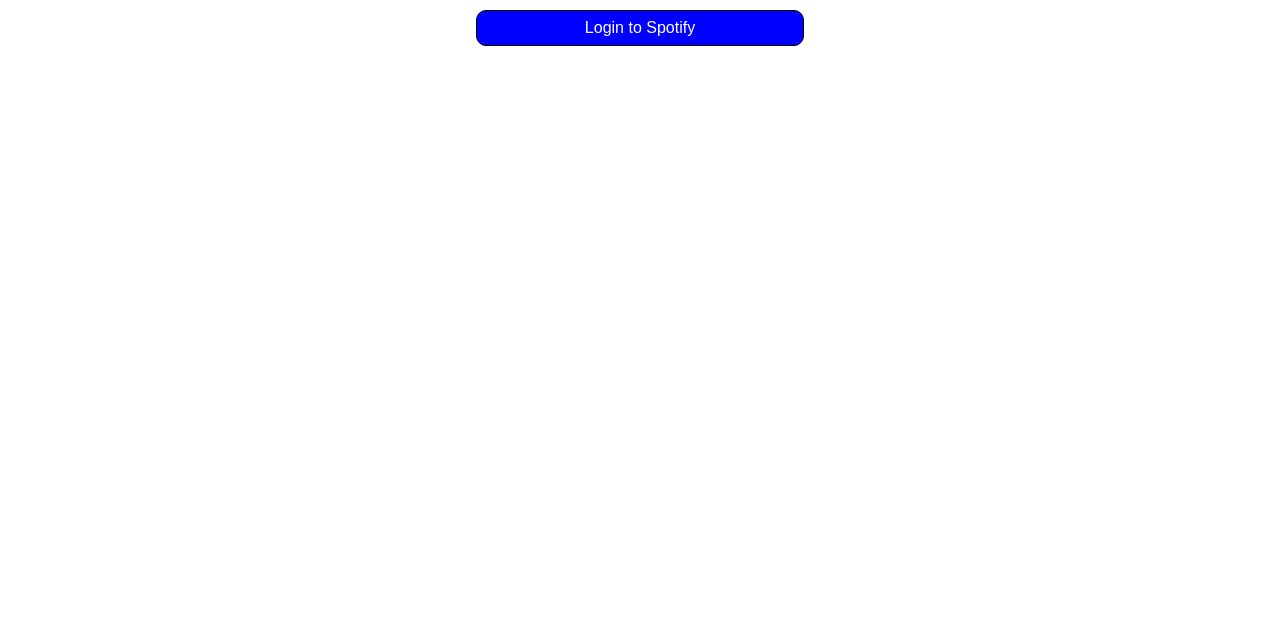
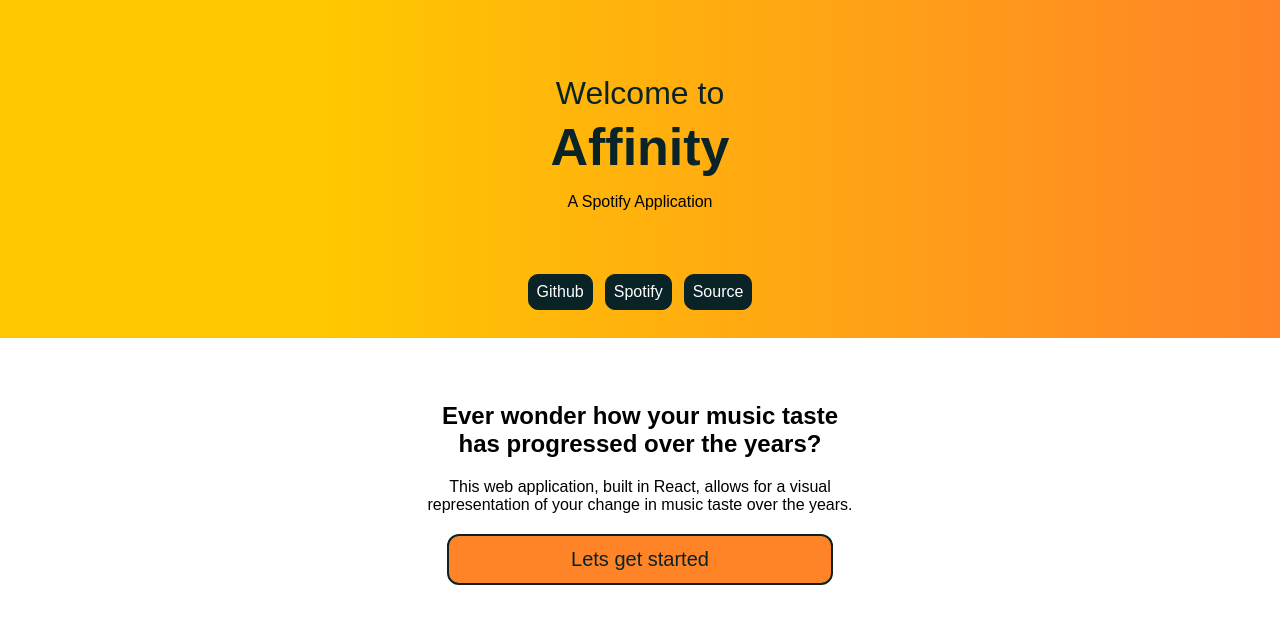
Before and after one commit to dkutin/affinity, a React (Create React App) app: page / in a window 1280 px wide. Shown: the top 624 px of the page. Built offline with nearby package versions, Linux system fonts and the light colour scheme; what spotify-web-api-js would draw is missing.

Commit message:
Add formatting, css and header

```diff
--- a/src/App.css
+++ b/src/App.css
@@ -1,51 +1,83 @@
+h1 {
+  font-size: 52px;
+  margin: 5px;
+  color: #092327;
+}
+
+ul {
+  list-style-type: none;
+  padding-inline-start: 0;
+}
+
+li {
+  display: inline-block;
+}
+
+li + li {
+  padding-left: 12px;
+}
 .App {
   text-align: center;
 }
 
-.App-logo {
-  animation: App-logo-spin infinite 20s linear;
-  height: 80px;
+.header {
+  padding: 12px;
+  background: rgb(255,200,0);
+  background: linear-gradient(90deg, rgba(255,200,0,1) 25%, rgba(255,132,39,1) 100%);
+  min-height: 300px;
 }
 
-.App-header {
-  background-color: #222;
-  height: 150px;
-  padding: 20px;
-  color: white;
+.button {
+  margin: auto;
+  padding: 8px;
+  border: 1px solid #092327;
+  border-radius: 10px;
+  background-color: #092327;
+  transition: 0.3s;
 }
 
-.App-title {
-  font-size: 1.5em;
+.button:hover {
+  background-color: #FFFFFF;
+  color: #092327;
 }
 
-.App-intro {
-  font-size: large;
-}
-
-@keyframes App-logo-spin {
-  from { transform: rotate(0deg); }
-  to { transform: rotate(360deg); }
-}
-
-div, button {
-  margin: 10px;
-}
-
-.spotify-login {
-  margin: auto;
-  padding: 8px;
-  border: 1px solid black;
-  border-radius: 10px;
-  background-color: blue;
-  width: 25%;
-}
-
-a > .spotify-login {
-  text-decoration: none;
+a > .button {
   color: #fff;
 }
 
+a {
+  text-decoration: none !important;
+}
 .track-display {
   margin: 100px auto;
   padding: 20px auto;
 }
+
+.feature {
+  margin: 5% auto;
+}
+
+.feature span {
+  font-size: 32px;
+  color: #092327;
+}
+
+.login {
+  width: 33.33%;
+  margin: 5% auto;
+}
+
+.home-button {
+  background-color: #FF8427;
+  padding: 12px;
+  border-radius: 12px;
+  border: 2px solid #092327;
+  font-size: 20px;
+  margin: 20px;
+  color: #092327;
+  transition: 0.3s;
+}
+
+.home-button:hover {
+  background-color: #FFC800;
+}
--- a/src/App.js
+++ b/src/App.js
@@ -1,10 +1,13 @@
 import React, { Component } from 'react';
-import './App.css';
-import TrackData from './components/TrackData';
+import Chart from './components/Chart';
 import Login from './components/Login';
+import Header from './components/Header';
+// import Footer from './components/Footer';
+import SpotifyWebApi from 'spotify-web-api-js';
 
 
-import SpotifyWebApi from 'spotify-web-api-js';
+import './App.css';
+
 const spotifyApi = new SpotifyWebApi();
 
 class App extends Component {
@@ -59,7 +62,7 @@
     let state;
     if (this.state.loggedIn) {
       (this.state.items && this.state.audio_features) ?
-        state = <TrackData tracks={this.state.items} features={this.state.audio_features}/> :
+        state = <Chart tracks={this.state.items} features={this.state.audio_features}/> :
         this.getUserTracks();
     } else {
       state = <Login />
@@ -67,7 +70,9 @@
 
     return (
       <div className="App">
+        <Header />
         {state}
+        {/* <Footer />  */}
       </div>
     );
   }
--- a/src/components/TrackData.js
+++ b/src/components/Chart.js
@@ -4,7 +4,7 @@
 // var CanvasJS = CanvasJSReact.CanvasJS;
 var CanvasJSChart = CanvasJSReact.CanvasJSChart;
 
-class TrackData extends Component {
+class Chart extends Component {
 
     render() {
       const options = {
@@ -18,7 +18,7 @@
         },
         axisX: {
           title: "Song",
-          interval: 1
+          interval: 1,
         },
         toolTip: {
           shared: true
@@ -72,4 +72,4 @@
     }
 }
 
-export default TrackData;
+export default Chart;
--- /dev/null
+++ b/src/components/Header.js
@@ -0,0 +1,42 @@
+import React, { Component } from 'react';
+
+class Header extends Component {
+
+    render() {
+        return (
+        <div className="header">
+            <div className="feature">
+                <span> Welcome to </span>
+                <h1> Affinity </h1>
+                <p> A Spotify Application</p>
+            </div>
+            <div className="links">
+                <ul>
+                    <li>
+                    <a href="https://github.com/dkutin">
+                        <div className="button">
+                            Github
+                        </div>
+                    </a>
+                    </li>
+                    <li>
+                    <a href="https://github.com/dkutin">
+                        <div className="button">
+                            Spotify
+                        </div>
+                    </a>
+                    </li>
+                    <li>
+                    <a href="https://github.com/dkutin">
+                        <div className="button">
+                            Source
+                        </div>
+                    </a>
+                    </li>
+                </ul>
+            </div>
+        </div>);
+    }
+}
+
+export default Header;
--- a/src/components/Login.js
+++ b/src/components/Login.js
@@ -3,14 +3,16 @@
 class Login extends Component {
 
     render() {
-        return (
+        return (<div className="login">
+        <h2> Ever wonder how your music taste has progressed over the years? </h2>
+        <p> This web application, built in React, allows for a visual representation of your change in music taste over the years. </p>
         <a href='http://localhost:8888' >
-              <div className="spotify-login">
-                Login to Spotify
-              </div>
-              </a>);
+          <div className="home-button">
+            Lets get started
+          </div>
+        </a>
+        </div>);
     }
-
 }
 
 export default Login;
```
Also changed, not shown: src/components/Footer.js (added), 1 other file (tests, documents, lock files or other folders).
